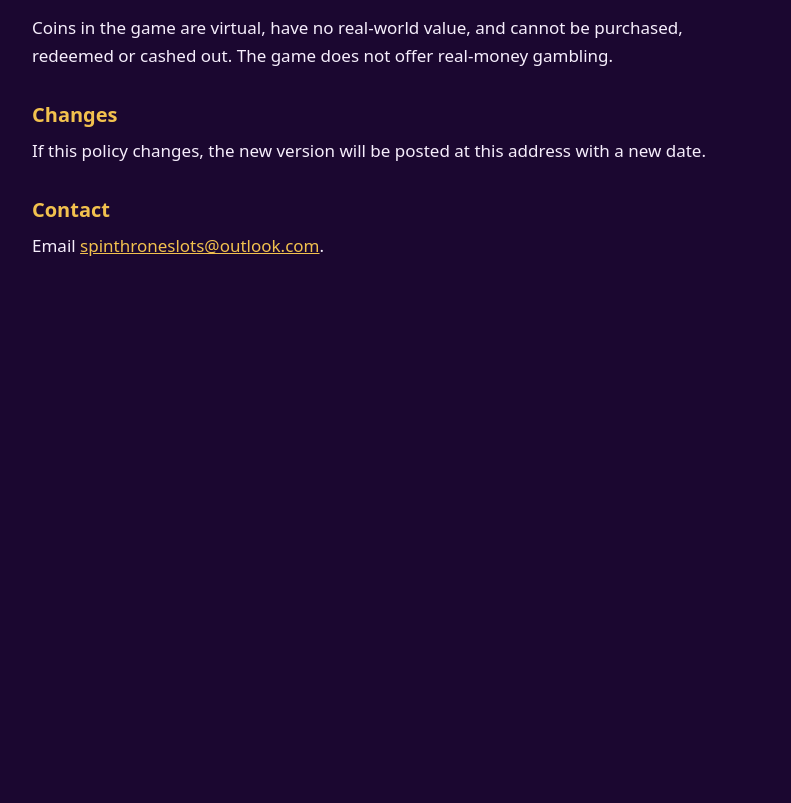
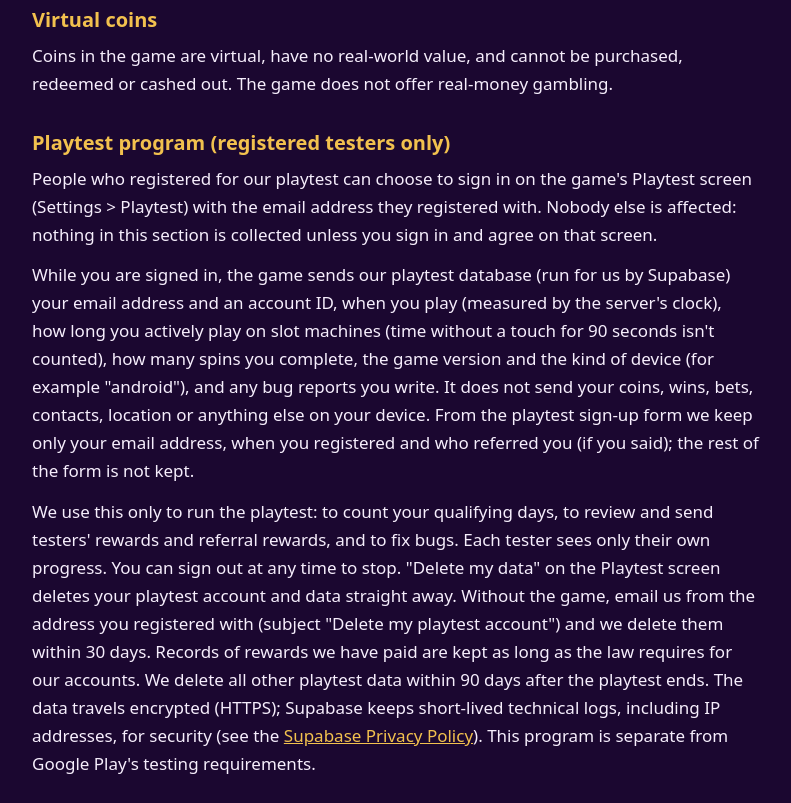
Before and after one commit to SpinThroneSlots/spinthroneslots.github.io, a plain HTML site: page privacy.html in a window 1280 px wide. Shown: the part 1597-2400 px from the top of the page, without its empty margins (244-1035 px from the left). Before the commit the page ends 1925 px from the top, so only its background shows below. Drawn offline with Linux system fonts and the light colour scheme.

Commit message:
Add files via upload

```diff
--- a/privacy.html
+++ b/privacy.html
@@ -22,12 +22,13 @@
 <main>
   <a class="back" href="index.html">&larr; Spin Throne Slots</a>
   <h1>Privacy Policy – Spin Throne Slots</h1>
-  <p class="date">Last updated: October 31, 2026</p>
+  <p class="date">Last updated: November 4, 2026</p>
 
   <p>Spin Throne Slots ("the game") is developed by Spin Throne Games.</p>
 
   <h2>Your game progress</h2>
-  <p>The game has no accounts and does not ask for your name, email or other personal details. Your game
+  <p>Playing the game needs no account, and it does not ask for your name, email or other personal details
+    (only registered playtesters can choose to sign in: see <a href="#playtest">Playtest program</a>). Your game
     progress (virtual coins, level, settings, achievements and messages in your in-game mail) is saved only
     on your device. Uninstalling the game, or using "Reset progress" in Settings, deletes it.</p>
 
@@ -74,6 +75,27 @@
   <p>Coins in the game are virtual, have no real-world value, and cannot be purchased, redeemed or cashed out.
     The game does not offer real-money gambling.</p>
 
+  <h2 id="playtest">Playtest program (registered testers only)</h2>
+  <p>People who registered for our playtest can choose to sign in on the game's Playtest screen
+    (Settings &gt; Playtest) with the email address they registered with. Nobody else is affected: nothing in
+    this section is collected unless you sign in and agree on that screen.</p>
+  <p>While you are signed in, the game sends our playtest database (run for us by Supabase) your email address
+    and an account ID, when you play (measured by the server's clock), how long you actively play on slot
+    machines (time without a touch for 90 seconds isn't counted), how many spins you complete, the game version
+    and the kind of device (for example "android"), and any bug reports you write. It does not send your coins,
+    wins, bets, contacts, location or anything else on your device. From the playtest sign-up form we keep only
+    your email address, when you registered and who referred you (if you said); the rest of the form is not
+    kept.</p>
+  <p>We use this only to run the playtest: to count your qualifying days, to review and send testers' rewards
+    and referral rewards, and to fix bugs. Each tester sees only their own progress. You can sign out at any time
+    to stop. <span id="delete">"Delete my data" on the Playtest screen deletes your playtest account and data
+    straight away. Without the game, email us from the address you registered with (subject "Delete my playtest
+    account") and we delete them within 30 days.</span> Records of rewards we have paid are kept as long as the law
+    requires for our accounts. We delete all other playtest data within 90 days after the playtest ends. The data travels encrypted
+    (HTTPS); Supabase keeps short-lived technical logs, including IP addresses, for security (see the
+    <a href="https://supabase.com/privacy">Supabase Privacy Policy</a>). This program is separate from Google
+    Play's testing requirements.</p>
+
   <h2>Changes</h2>
   <p>If this policy changes, the new version will be posted at this address with a new date.</p>
 
```
